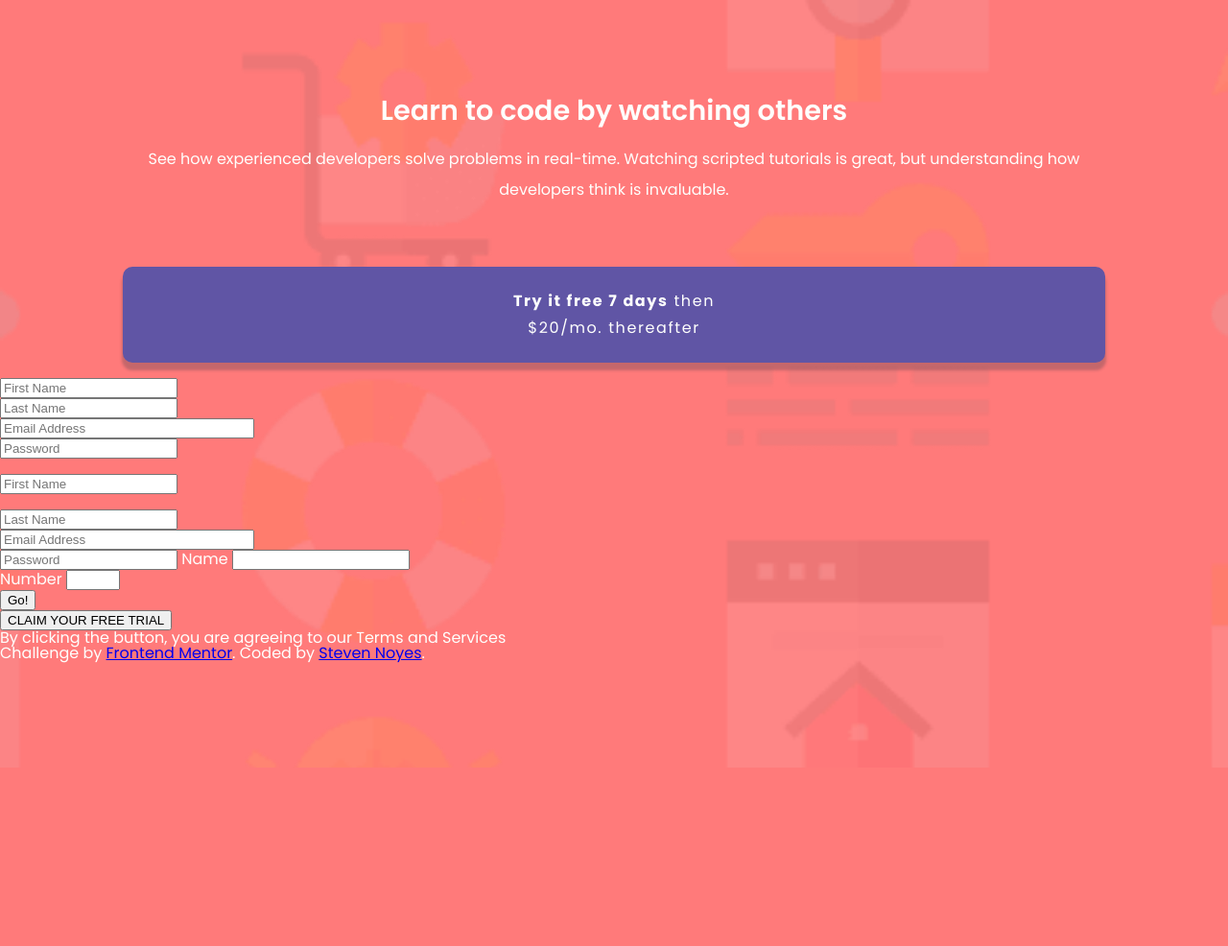
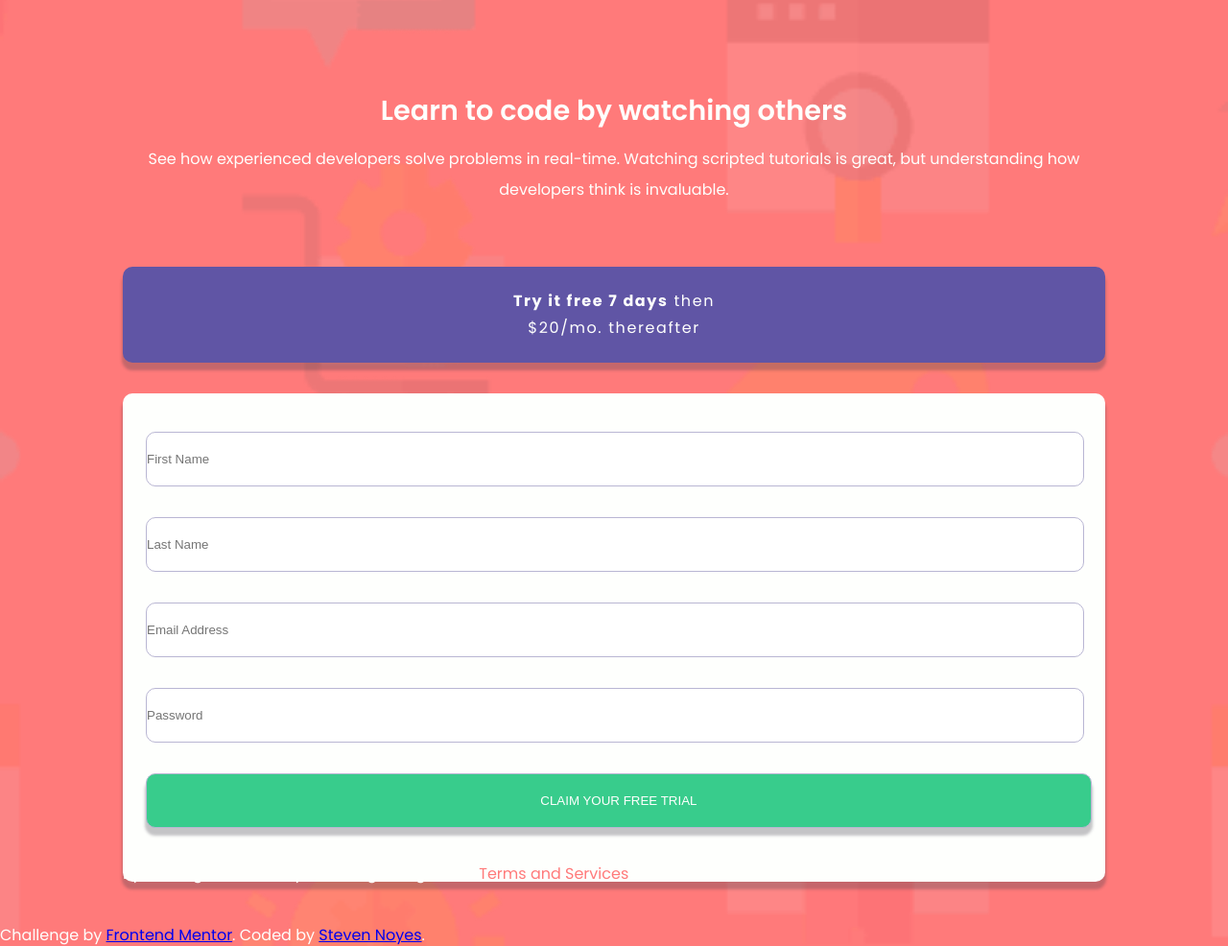
Before and after one commit to SteveNoyes/signup-form-component, a plain HTML site: page index.html in a window 1280 px wide. Shown: the whole page at 96% size. Before the commit the page ends 800 px from the top, so only its background shows below. Drawn offline with Linux system fonts and the light colour scheme.

Commit message:
form form

```diff
--- a/assets/css/style.css
+++ b/assets/css/style.css
@@ -1,5 +1,4 @@
 /* Colors */
-
 /*
 Primary
 - Salmon:
@@ -34,6 +33,10 @@ Neutral
   --arsenic: hsl(249, 10%, 26%);
   --lavenderGray: hsl(246, 25%, 77%);
   --lite: #fefffd;
+}
+
+.salmonCol {
+  color: var(--salmon);
 }
 
 body {
@@ -88,7 +91,6 @@ body {
   align-items:center;
   justify-content:center;
   box-shadow: 0 7px 3px 1px rgba(62, 60, 73, .3);
-
 }
 
 .offerModule p {
@@ -100,5 +102,57 @@ body {
   font-weight: 700;
 }
 
-.err { background: #ffe6ee; border: 1px solid #b1395f; }
-.emsg { color: #c12020; font-weight: bold; }
+/* Form */
+.freetrialForm {
+  width: 80%;
+  margin: auto;
+  text-align: left;
+  background-color: var(--lite);
+  margin-top: 2rem;
+  border-radius: 10px;
+  box-shadow: 0 7px 3px 1px rgba(62, 60, 73, .3);
+}
+
+form {
+  padding: 1.5rem;
+}
+
+input {
+  width: 100%;
+  padding: 20px 0;
+  border: 1px solid var(--lavenderGray);
+  border-radius: 10px;
+  margin-bottom: 1rem;
+}
+
+/* Form Submit */
+
+.submitBtn {
+  width: 101%;
+  margin-top: 1rem;
+  color: var(--lite);
+  background-color: var(--mountainMeadow);
+  box-shadow: 0 7px 3px 1px rgba(62, 60, 73, .3);
+}
+
+.termsAndServices {
+
+}
+/* Form Error Effects */
+
+.err {
+  background: var(--lite);
+  border: 1px solid var(--salmon);
+}
+
+.emsg {
+  color: var(--salmon);
+  font-weight: bold;
+}
+
+
+/* Attribution */
+
+.attribution {
+  padding-top: 3rem;
+}
--- a/assets/js/script.js
+++ b/assets/js/script.js
@@ -1,10 +1,26 @@
-// (C) FORM CHECK
+
+
+
+
+
+// FORM CHECK
 
 function check () {
-  // (C1) INIT
+  // INIT
   var valid = true, error = "", field = "";
-  // (C2) First Name
-  field = document.getElementById("fname");
+  // First Name
+  field = document.getElementById("fcname");
+  error = document.getElementById("fname");
+  if (!field.checkValidity()) {
+    valid = false;
+    field.classList.add("err");
+    error.innerHTML = "First Name cannot be empty\r\n";
+  } else {
+    field.classList.remove("err");
+    error.innerHTML = "";
+  }
+  // Last Name
+  field = document.getElementById("lcname");
   error = document.getElementById("cname");
   if (!field.checkValidity()) {
     valid = false;
@@ -14,28 +30,28 @@ function check () {
     field.classList.remove("err");
     error.innerHTML = "";
   }
-  // (C2) Last Name
-  field = document.getElementById("lname");
-  error = document.getElementById("cname");
+  // Email
+  field = document.getElementById("email");
+  error = document.getElementById("cemail");
   if (!field.checkValidity()) {
     valid = false;
     field.classList.add("err");
-    error.innerHTML = "First Name cannot be empty\r\n";
+    error.innerHTML = "Looks like this is not an email";
   } else {
     field.classList.remove("err");
     error.innerHTML = "";
   }
-  // (C3) NUMBER
-  field = document.getElementById("fnumber");
-  error = document.getElementById("cnumber");
+  // Password
+  field = document.getElementById("pwd");
+  error = document.getElementById("cpwd");
   if (!field.checkValidity()) {
     valid = false;
     field.classList.add("err");
-    error.innerHTML = "Num must be between 1-12\r\n";
+    error.innerHTML = "Password cannot be empty";
   } else {
     field.classList.remove("err");
     error.innerHTML = "";
   }
-  // (C4) RESULT
+  // Result
   return valid;
 }
--- a/index.html
+++ b/index.html
@@ -24,46 +24,22 @@
       <p><span>Try it free 7 days</span> then<br> $20/mo. thereafter</p>
     </div>
     <div class="freetrialForm">
-      <form>
+      <form onsubmit="return check()" novalidate>
         <label for="fname"></label><br>
-        <input type="text" id="fname" name="fname" placeholder="First Name">
+        <input type="text" id="fname" name="fname" placeholder="First Name" required>
+        <div id="fcname" class="emsg"></div>
         <label for="lname"></label><br>
         <input type="text" id="lname" name="lname" placeholder="Last Name">
+        <div id="lcname" class="emsg"></div>
         <label for="email"></label><br>
         <input type="email" id="email" pattern=".+@globex\.com" size="30" required placeholder="Email Address">
+        <div id="cemail" class="emsg"></div>
         <label for="pwd"></label><br>
         <input type="password" id="pwd" name="pwd" placeholder="Password">
+        <div id="cpwd" class="emsg"></div>
+        <input class="submitBtn" type="submit" value="CLAIM YOUR FREE TRIAL"/>
       </form>
-
-      <form onsubmit="return check()" novalidate>
-        <label for="fname"></label><br>
-        <input type="text" id="fname" name="fname" placeholder="First Name">
-        <div id="fcname" class="emsg"></div>
-
-
-        <label for="lname"></label><br>
-        <input type="text" id="lname" name="lname" placeholder="Last Name">
-        <label for="email"></label><br>
-        <input type="email" id="email" pattern=".+@globex\.com" size="30" required placeholder="Email Address">
-        <label for="pwd"></label><br>
-        <input type="password" id="pwd" name="pwd" placeholder="Password">
-
-
-        <label for="fname">Name</label>
-        <input type="text" name="fname" id="fname"
-               required minlength="2" maxlength="8"/>
-        <div id="cname" class="emsg"></div>
-
-        <label for="fnumber">Number</label>
-        <input type="number" name="fnumber" id="fnumber"
-               required min="1" max="12"/>
-        <div id="cnumber" class="emsg"></div>
-
-        <input type="submit" value="Go!"/>
-      </form>
-
-      <button>CLAIM YOUR FREE TRIAL</button>
-      <p>By clicking the button, you are agreeing to our Terms and Services</p>
+      <p class="termsAndServices">By clicking the button, you are agreeing to our <span class="salmonCol">Terms and Services</span></p>
     </div>
   </main>
   <footer>
```
Also changed, not shown: 1 other file.
